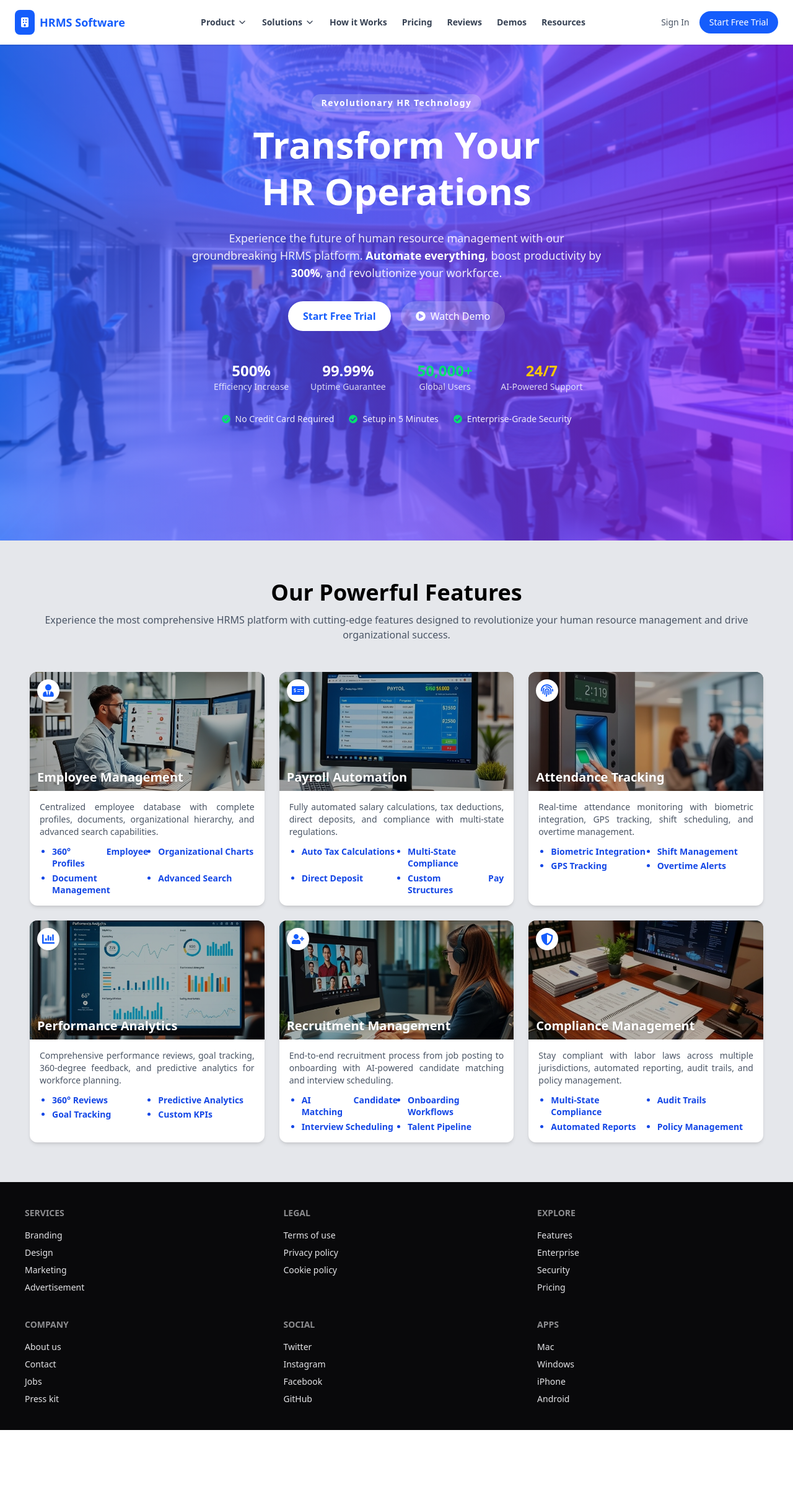
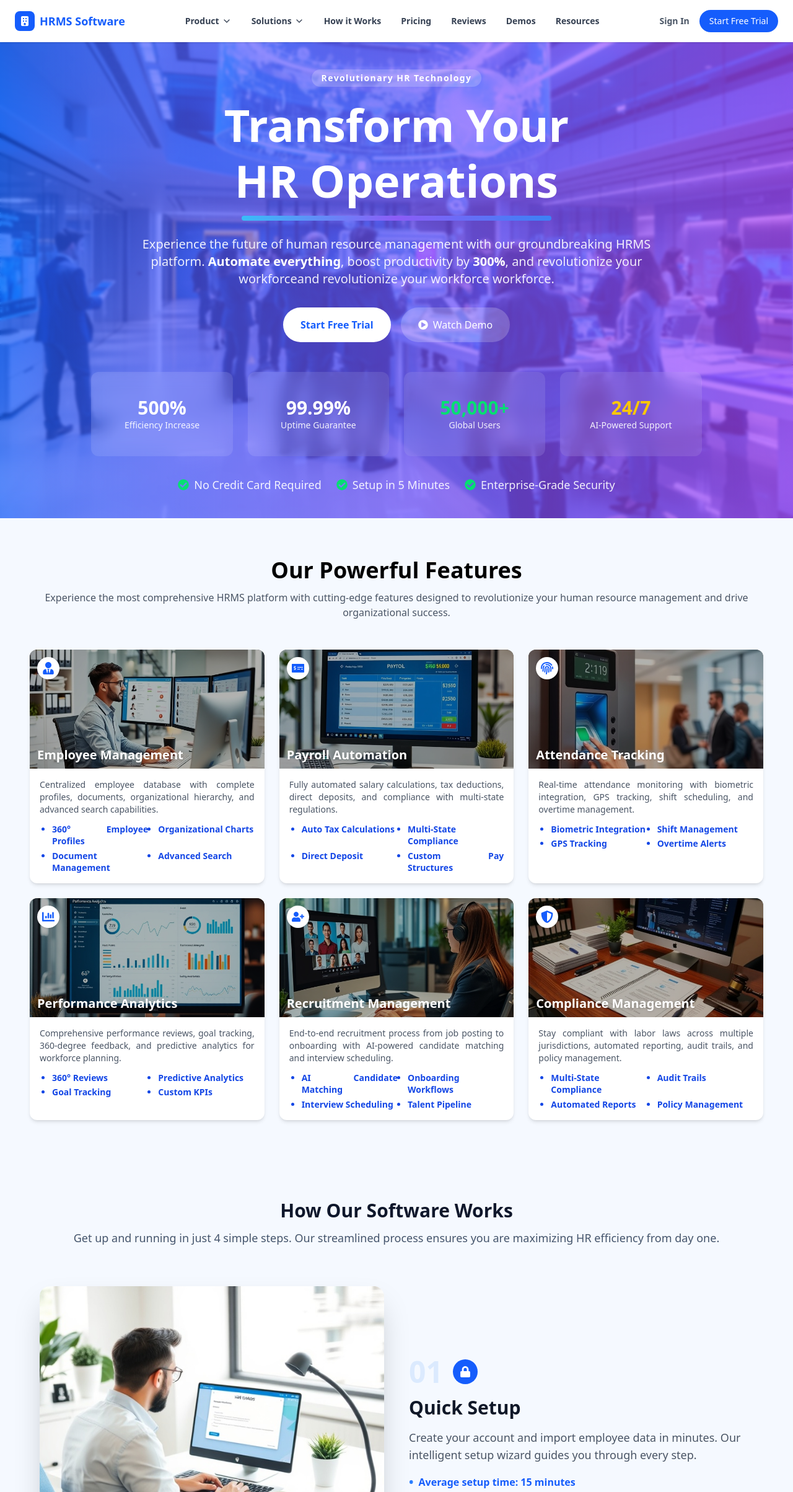
Before and after one commit to techbooster08/HRMS-Software, a Next.js app: page / in a window 1280 px wide. Shown: the top 2407 px of the page at 62% size. Before the commit the page ends 2307 px from the top, so only its background shows below. Built offline with nearby package versions, Linux system fonts and the light colour scheme.

Commit message:
second day aaded 2 components

```diff
--- a/app/(root)/page.tsx
+++ b/app/(root)/page.tsx
@@ -1,9 +1,12 @@
 import Hero from '@/components/public-website/Hero';
 import Features from '@/components/public-website/Fetaures';
+import HowItWorks from '@/components/public-website/HowItsWork';
+
 export default function Home() {
   return (<>
-  <Hero />
-  <Features />
+    <Hero />
+    <Features />
+    <HowItWorks />
   </>
   );
 }
--- a/components/public-website/Fetaures.tsx
+++ b/components/public-website/Fetaures.tsx
@@ -57,7 +57,7 @@ const Features = () => {
 
     return (
         <>
-            <section className="bg-[#e5e7eb] py-16 px-4 md:px-12">
+            <section className="bg-[#f5f9ff] py-16 px-4 md:px-12">
                 <div className="max-w-7xl mx-auto text-center">
                     <h2 className="text-3xl md:text-4xl font-bold mb-3 text-black">Our Powerful Features</h2>
                     <p className="text-gray-600 mb-12">
--- a/components/public-website/Header.tsx
+++ b/components/public-website/Header.tsx
@@ -12,26 +12,20 @@ const Header = () => {
     const [mobileMenuOpen, setMobileMenuOpen] = useState(false);
 
     return (
-        <header className="w-full px-6 py-4 bg-white shadow-sm flex justify-between items-center relative z-50">
+        <header className="fixed top-0 left-0 w-full bg-white z-50">
+            <div className="w-full px-6 py-4 bg-white shadow-sm flex items-center justify-between relative z-50">
             {/* Logo */}
-            <div className="flex items-center gap-2">
-                <div className="bg-blue-600 p-2 rounded-lg">
+            <div className="flex items-center gap-2 min-w-max">
+                <div className="bg-blue-600 p-2 rounded-lg flex items-center justify-center">
                 <FontAwesomeIcon icon={faBuilding} className="text-white w-4 h-4" />
                 </div>
-                <Link href="/" className="text-blue-600 font-semibold text-lg">
+                <Link href="/" className="text-blue-600 font-semibold text-lg whitespace-nowrap">
                 HRMS Software
                 </Link>
             </div>
 
-            {/* Hamburger for mobile */}
-            <div className="md:hidden">
-                <button onClick={() => setMobileMenuOpen(!mobileMenuOpen)}>
-                    <FontAwesomeIcon icon={mobileMenuOpen ? faTimes : faBars} className="text-blue-600 w-5 h-5" />
-                </button>
-            </div>
-
             {/* Nav - Desktop */}
-            <nav className="hidden md:flex items-center gap-6 text-sm text-gray-700 relative">
+            <nav className="hidden md:flex flex-1 items-center justify-center gap-8 text-sm text-gray-700 relative">
                 {/* Product Dropdown */}
                 <div
                 className="relative"
@@ -41,7 +35,6 @@ const Header = () => {
                 <div className="flex items-center gap-1 cursor-pointer hover:text-blue-600 font-semibold">
                     Product <ChevronDown size={16} />
                 </div>
-
                 {showProductMenu && (
                     <div className="absolute top-8 left-0 w-64 bg-white shadow-xl rounded-xl py-4 px-4 space-y-4 z-50">
                     <div className="flex items-start gap-3">
@@ -84,7 +77,6 @@ const Header = () => {
                 <div className="flex items-center gap-1 cursor-pointer hover:text-blue-600 font-semibold">
                     Solutions <ChevronDown size={16} />
                 </div>
-
                 {showSolutionsMenu && (
                     <div className="absolute top-8 left-0 w-64 bg-white shadow-xl rounded-xl py-4 px-4 space-y-4 z-50">
                     <div>
@@ -108,18 +100,25 @@ const Header = () => {
                 </div>
 
                 {/* Other Nav Links */}
-                <a href="#how-it-works" className="hover:text-blue-600 font-semibold">How it Works</a>
-                <a href="#pricing" className="hover:text-blue-600 font-semibold">Pricing</a>
-                <a href="#reviews" className="hover:text-blue-600 font-semibold">Reviews</a>
-                <a href="#demos" className="hover:text-blue-600 font-semibold">Demos</a>
-                <a href="#resources" className="hover:text-blue-600 font-semibold">Resources</a>
+                <a href="#how-it-works" className="hover:text-blue-600 font-semibold text-md whitespace-nowrap">How it Works</a>
+                <a href="#pricing" className="hover:text-blue-600 font-semibold text-md whitespace-nowrap">Pricing</a>
+                <a href="#reviews" className="hover:text-blue-600 font-semibold text-md whitespace-nowrap">Reviews</a>
+                <a href="#demos" className="hover:text-blue-600 font-semibold text-md whitespace-nowrap">Demos</a>
+                <a href="#resources" className="hover:text-blue-600 font-semibold text-md whitespace-nowrap">Resources</a>
             </nav>
 
             {/* Desktop Buttons */}
-            <div className="hidden md:flex items-center gap-4">
-                <button className="text-sm text-gray-600 hover:text-blue-600">Sign In</button>
-                <button className="text-sm bg-blue-600 text-white px-4 py-2 rounded-full hover:bg-blue-700 transition">
+            <div className="hidden md:flex items-center gap-4 min-w-max">
+                <button className="text-sm cursor-pointer text-gray-600 font-semibold hover:text-blue-600 text-md">Sign In</button>
+                <button className="text-sm cursor-pointer bg-blue-600 text-white px-4 py-2 rounded-full hover:bg-blue-700 transition">
                 Start Free Trial
+                </button>
+            </div>
+
+            {/* Hamburger for mobile */}
+            <div className="md:hidden flex items-center">
+                <button onClick={() => setMobileMenuOpen(!mobileMenuOpen)}>
+                <FontAwesomeIcon icon={mobileMenuOpen ? faTimes : faBars} className="text-blue-600 w-5 h-5" />
                 </button>
             </div>
 
@@ -141,6 +140,7 @@ const Header = () => {
                 </div>
                 </div>
             )}
+            </div>
         </header>
     );
 };
--- a/components/public-website/Hero.tsx
+++ b/components/public-website/Hero.tsx
@@ -6,56 +6,66 @@ const Hero = () => {
   return (
     <div className="relative w-full min-h-screen bg-cover bg-center text-white" style={{ backgroundImage: "url('/hero-bg.jpg')" }}>
       {/* Overlay */}
-      <div className="absolute inset-0 bg-gradient-to-r from-blue-600/70 to-purple-600/70 backdrop-blur-[1px]"></div>
+      <div className="absolute inset-0 bg-gradient-to-r from-blue-600/70 to-purple-500/70 backdrop-blur-[2px]"></div>
 
       {/* Content */}
-      <div className="relative z-10 flex flex-col items-center justify-center text-center px-4 py-20">
-        <span className="text-sm font-semibold tracking-widest bg-white/20 px-4 py-1 rounded-full mb-4">
-          Revolutionary HR Technology
-        </span>
+      <div className="relative z-10 flex flex-col items-center justify-center text-center px-4 py-10">
+        {/* Move the badge below the navbar area */}
+        <div className="w-full flex justify-center pt-10">
+          <span className="text-sm font-semibold tracking-widest bg-white/20 px-4 py-1 rounded-full mb-4 mt-8 inline-block">
+            Revolutionary HR Technology
+          </span>
+        </div>
 
-        <h1 className="text-5xl md:text-6xl font-extrabold leading-tight">
+        <h1 className="text-5xl md:text-7xl font-extrabold leading-tight">
           Transform Your <br />
           <span className="text-white">HR Operations</span>
         </h1>
 
-        <p className="mt-6 max-w-2xl text-lg font-medium  text-white/90">
+        <div className="w-full flex justify-center my-3">
+          <div
+            className="w-[40%] h-[8px] rounded-full"
+            style={{
+              background: "linear-gradient(90deg, #38bdf8 0%, #8b5cf6 50%,  #3b82f6 100%)"
+            }}
+          ></div>
+        </div>
+
+        <p className="mt-3 max-w-4xl text-xl font-medium  text-white/90">
           Experience the future of human resource management with our groundbreaking HRMS platform.
-          <span className="font-semibold text-white"> Automate everything</span>, boost productivity by <span className="font-semibold text-white">300%</span>, and revolutionize your workforce.
+          <span className="font-semibold text-white"> Automate everything</span>, boost productivity by <span className="font-semibold text-white">300%</span>, and revolutionize your workforceand revolutionize your  workforce workforce.
         </p>
 
         {/* Buttons */}
         <div className="mt-8 flex flex-col sm:flex-row items-center gap-4">
-          <button className="bg-white text-blue-600 font-semibold px-6 py-3 rounded-full hover:bg-blue-100 transition-all">
+          <button className="bg-white cursor-pointer text-blue-600 font-semibold px-7 py-4 rounded-full hover:bg-blue-100 transition-all">
             Start Free Trial
           </button>
-          <button className="bg-white/20 hover:bg-white/30 transition-all px-6 py-3 rounded-full flex items-center gap-2">
+          <button className="bg-white/20 cursor-pointer hover:bg-white/30 transition-all px-7 py-4 rounded-full flex items-center gap-2">
             <FaPlayCircle /> Watch Demo
           </button>
         </div>
 
         {/* Stats */}
         <div className="grid grid-cols-2 md:grid-cols-4 gap-6 mt-12 text-center">
-          <div>
-            <p className="text-2xl font-bold text-white">500%</p>
-            <p className="text-sm text-white/80">Efficiency Increase</p>
-          </div>
-          <div>
-            <p className="text-2xl font-bold text-white">99.99%</p>
-            <p className="text-sm text-white/80">Uptime Guarantee</p>
-          </div>
-          <div>
-            <p className="text-2xl font-bold text-green-400">50,000+</p>
-            <p className="text-sm text-white/80">Global Users</p>
-          </div>
-          <div>
-            <p className="text-2xl font-bold text-yellow-400">24/7</p>
-            <p className="text-sm text-white/80">AI-Powered Support</p>
-          </div>
+          {[
+            { value: "500%", label: "Efficiency Increase", color: "text-white" },
+            { value: "99.99%", label: "Uptime Guarantee", color: "text-white" },
+            { value: "50,000+", label: "Global Users", color: "text-green-400" },
+            { value: "24/7", label: "AI-Powered Support", color: "text-yellow-400" },
+          ].map((stat, i) => (
+            <div
+              key={i}
+              className="bg-white/10 backdrop-blur-md rounded-xl px-12 py-10"
+            >
+              <p className={`text-3xl font-bold ${stat.color}`}>{stat.value}</p>
+              <p className="text-sm text-white/90">{stat.label}</p>
+            </div>
+          ))}
         </div>
 
         {/* Bottom Features */}
-        <div className="mt-8 flex flex-wrap justify-center gap-6 text-sm text-white/90">
+        <div className="mt-8 flex flex-wrap justify-center gap-6 text-lg text-white/90">
           <p className="flex items-center gap-2"><FaCheckCircle className="text-green-400" /> No Credit Card Required</p>
           <p className="flex items-center gap-2"><FaCheckCircle className="text-green-400" /> Setup in 5 Minutes</p>
           <p className="flex items-center gap-2"><FaCheckCircle className="text-green-400" /> Enterprise-Grade Security</p>
--- a/components/public-website/HowItsWork.tsx
+++ b/components/public-website/HowItsWork.tsx
@@ -0,0 +1,119 @@
+import React from "react";
+import Image from "next/image";
+import {
+    FaLock,
+    FaCogs,
+    FaUsers,
+    FaRocket,
+} from "react-icons/fa";
+
+import softwareWork1 from "@/assets/public-website/Images/softwarework1.jpg";
+import softwareWork2 from "@/assets/public-website/Images/softwarework2.jpg";
+import softwareWork3 from "@/assets/public-website/Images/softwarework3.jpg";
+import softwareWork4 from "@/assets/public-website/Images/softwarework4.jpg";
+
+const steps = [
+    {
+        id: 1,
+        title: "Quick Setup",
+        desc: "Create your account and import employee data in minutes. Our intelligent setup wizard guides you through every step.",
+        icon: <FaLock />,
+        image: softwareWork1,
+    },
+    {
+        id: 2,
+        title: "Configure & Customize",
+        desc: "Tailor the system to your organization’s needs. Set up departments, roles, policies, and approval workflows.",
+        icon: <FaCogs />,
+        image: softwareWork2,
+    },
+    {
+        id: 3,
+        title: "Team Onboarding",
+        desc: "Invite your team and provide training. Our comprehensive resources ensure smooth adoption across your organization.",
+        icon: <FaUsers />,
+        image: softwareWork3,
+    },
+    {
+        id: 4,
+        title: "Go Live & Scale",
+        desc: "Launch your automated HR processes and watch productivity soar. Monitor, optimize, and scale as your business grows.",
+        icon: <FaRocket />,
+        image: softwareWork4,
+    },
+];
+
+const HowItWorks = () => {
+    return (
+        <section className="py-16 px-4 bg-[#f5f9ff] text-slate-800">
+            <div className="max-w-6xl mx-auto text-center">
+                <h2 className="text-3xl font-bold text-slate-900">How Our Software Works</h2>
+                <div className="mt-3 text-lg text-slate-600 flex flex-col items-center">
+                    Get up and running in just 4 simple steps. Our streamlined process ensures
+                    you are maximizing HR efficiency from day one.
+                </div>
+
+                {/* Steps Grid */}
+                <div className="mt-16 space-y-20">
+                    {steps.map((step, index) => (
+                        <div
+                            key={step.id}
+                            className={`flex flex-col lg:flex-row items-center gap-10 ${index % 2 === 1 ? "lg:flex-row-reverse" : ""
+                                }`}
+                        >
+                            {/* Image */}
+                            <div className="flex-1 max-w-xl rounded-2xl overflow-hidden shadow-2xl">
+                                <Image
+                                    src={step.image}
+                                    alt={step.title}
+                                    width={600}
+                                    height={400}
+                                    className="rounded-2xl object-cover w-full h-full"
+                                />
+                            </div>
+
+                            {/* Content */}
+                            <div className="flex-1 text-left">
+                                <div className="flex items-center gap-4 mb-4">
+                                    <h2 className="text-5xl font-bold text-blue-100">{String(step.id).padStart(2, "0")}</h2>
+                                    <div className="w-10 h-10 bg-blue-600 rounded-full flex items-center justify-center text-white text-lg">
+                                        {step.icon}
+                                    </div>
+                                </div>
+
+                                <h3 className="text-3xl font-bold mb-4 text-gray-900">{step.title}</h3>
+                                <p className="text-gray-600 text-lg mb-4">{step.desc}</p>
+
+                                <p className="text-blue-600 font-semibold flex items-center gap-2">
+                                    <span className="text-blue-500 text-xl">•</span> Average setup time: 15 minutes
+                                </p>
+                            </div>
+                        </div>
+                    ))}
+                </div>
+
+                {/* Stats */}
+                <div className="mt-20 grid grid-cols-2 sm:grid-cols-4 gap-8 text-center text-base px-8 py-10 rounded-2xl bg-white text-slate-700 font-medium shadow-xl">
+                    <div className="flex flex-col items-center gap-2">
+                        <p className="text-2xl font-extrabold text-blue-600">15 min</p>
+                        <p className="text-slate-500">Average Setup</p>
+                    </div>
+                    <div className="flex flex-col items-center gap-2">
+                        <p className="text-2xl font-extrabold text-blue-600">99.9%</p>
+                        <p className="text-slate-500">Success Rate</p>
+                    </div>
+                    <div className="flex flex-col items-center gap-2">
+                        <p className="text-2xl font-extrabold text-blue-600">24/7</p>
+                        <p className="text-slate-500">Support Available</p>
+                    </div>
+                    <div className="flex flex-col items-center gap-2">
+                        <p className="text-2xl font-extrabold text-blue-600">00</p>
+                        <p className="text-slate-500">Downtime Migration</p>
+                    </div>
+                </div>
+            </div>
+        </section>
+    );
+};
+
+export default HowItWorks;
```
Lines whose indentation alone changed are shown as unchanged.
